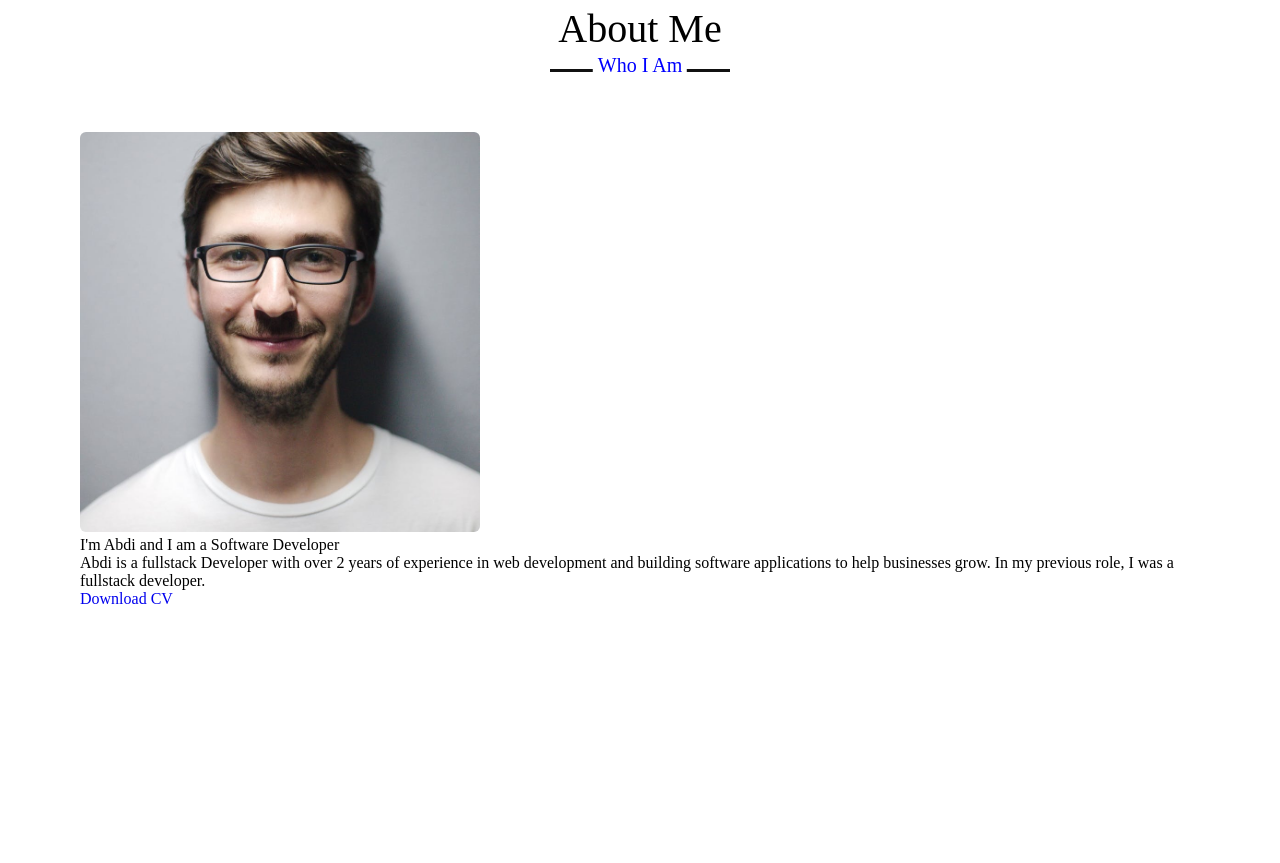
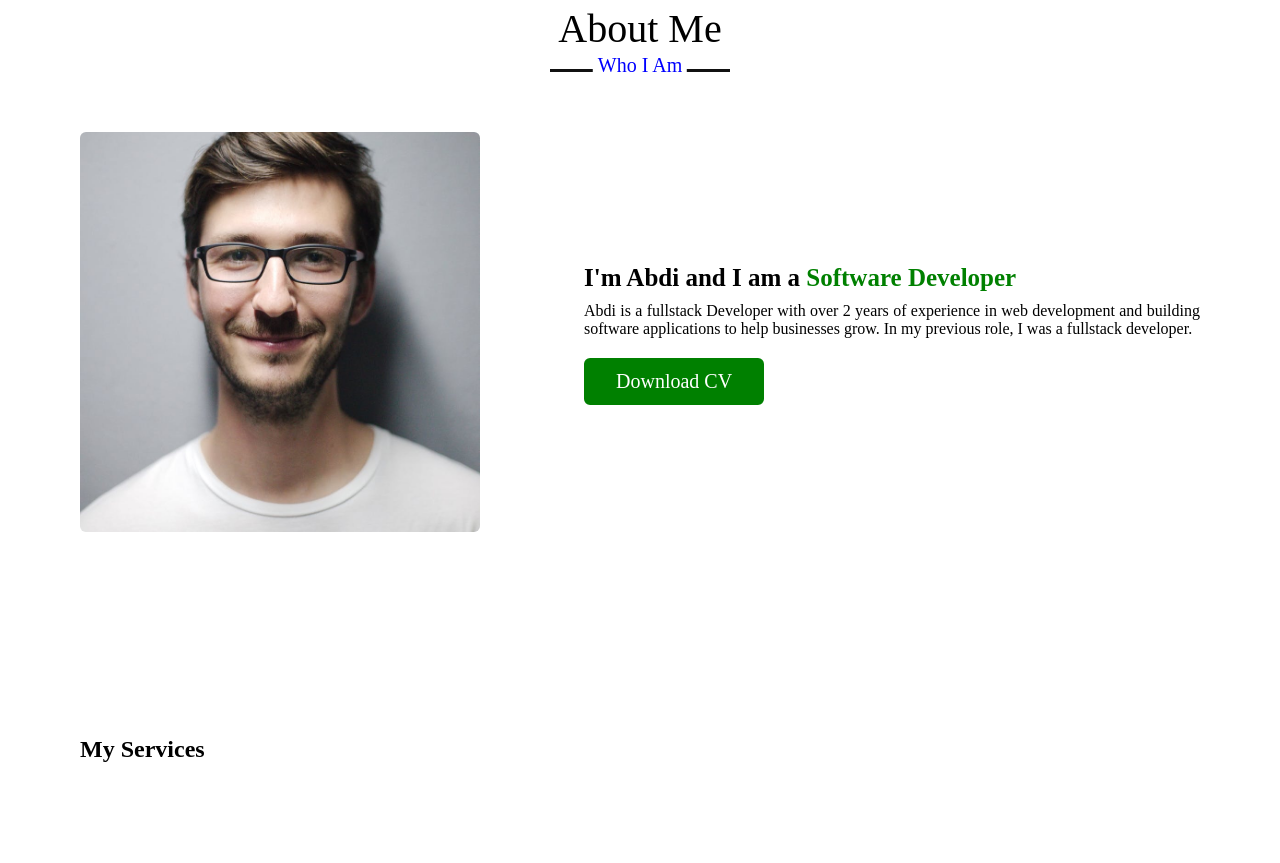
Before and after one commit to Abdi-Ali33/my-landing-page-, a plain HTML site: page index.html in a window 1280 px wide. Shown: the part 895-1758 px from the top of the page. Before the commit the page ends 1603 px from the top, so only its background shows below. Drawn offline with Linux system fonts and the light colour scheme.

Commit message:
Adding Services section in page

```diff
--- a/index.html
+++ b/index.html
@@ -45,7 +45,7 @@
             <h2 class="title">About Me</h2>
             <div class="about-content">
                 <div class="column left">
-                    <img src="./images/profile-1.jpeg" alt="">
+                    <img src="./images/profile-1.jpeg" alt="my picture">
                 </div>
                 <div class="column right">
                     <div class="text">I'm Abdi and I am a <span>Software Developer</span></div>
@@ -56,5 +56,14 @@
             </div>
         </div>
     </section>
+    <!-- services section starts here -->
+    <section class="services" id="services">
+        <div class="max-width">
+            <h2 class="title">My Services</h2>
+            <div class="services-content">
+
+            </div>
+        </div>
+    </section>
 </body>
 </html>
--- a/style.css
+++ b/style.css
@@ -136,6 +136,17 @@ section{
     background:#fff;
     transform: translateX(-50%);
 }
+ .about .about-content{
+     display: flex;
+     justify-content:space-between;
+     align-items: center;
+     /* flex-wrap: wrap; */
+
+
+}
+.about .about-content .left{
+    width: 45%;
+}
 
 .about .about-content .left img{
     height: 400px;
@@ -143,3 +154,34 @@ section{
     object-fit: cover;
     border-radius: 6px;
 }
+.about .about-content .right{
+    width: 55%;
+}
+.about .about-content .right .text{
+    font-size: 25px;
+    font-weight: 600;
+    margin-bottom: 10px;
+}
+.about .about-content .right .text span{
+    color:green;
+}
+.about .about-content .right p{
+    text-align: justify;
+}
+.about .about-content .right a{
+    display: inline-block;
+    background: green;
+    color:#fff;
+    font-size: 20px;
+    font-weight: 500;
+    padding: 10px 30px;
+    margin-top: 20px;
+    border-radius: 6px;
+    border:2px solid green;
+    transition: all 0.3s ease;
+
+}
+.about .about-content .right a:hover{
+    color:green;
+    background: none;
+}
```
